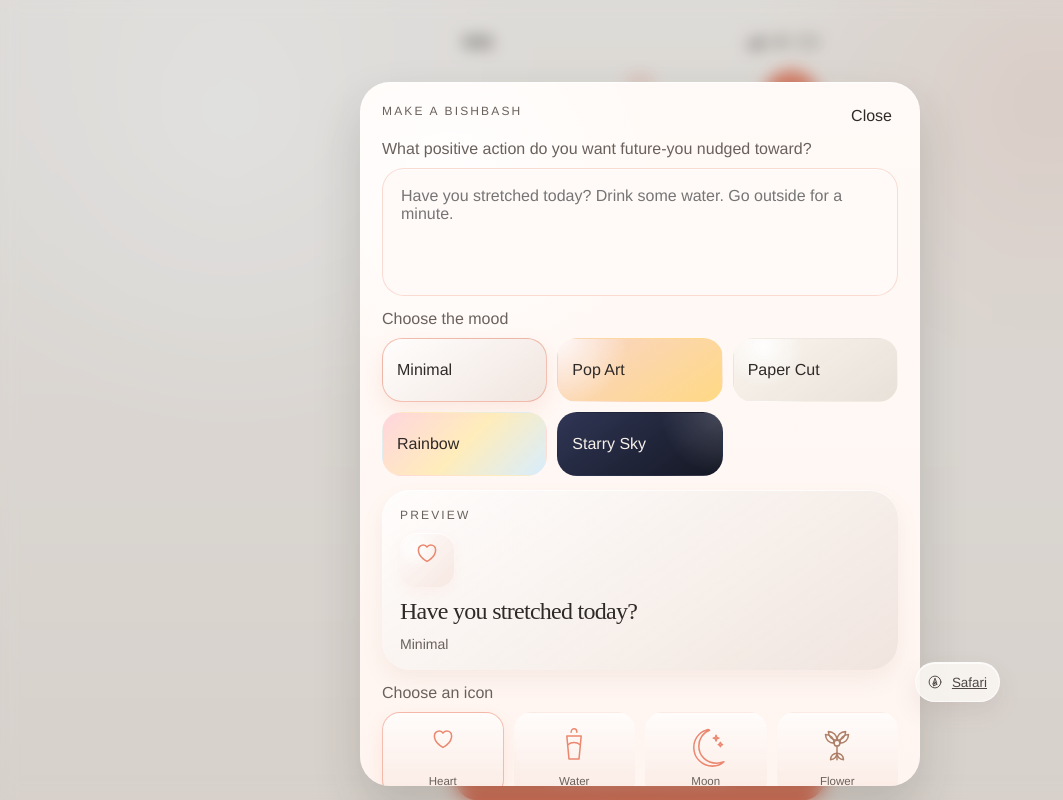
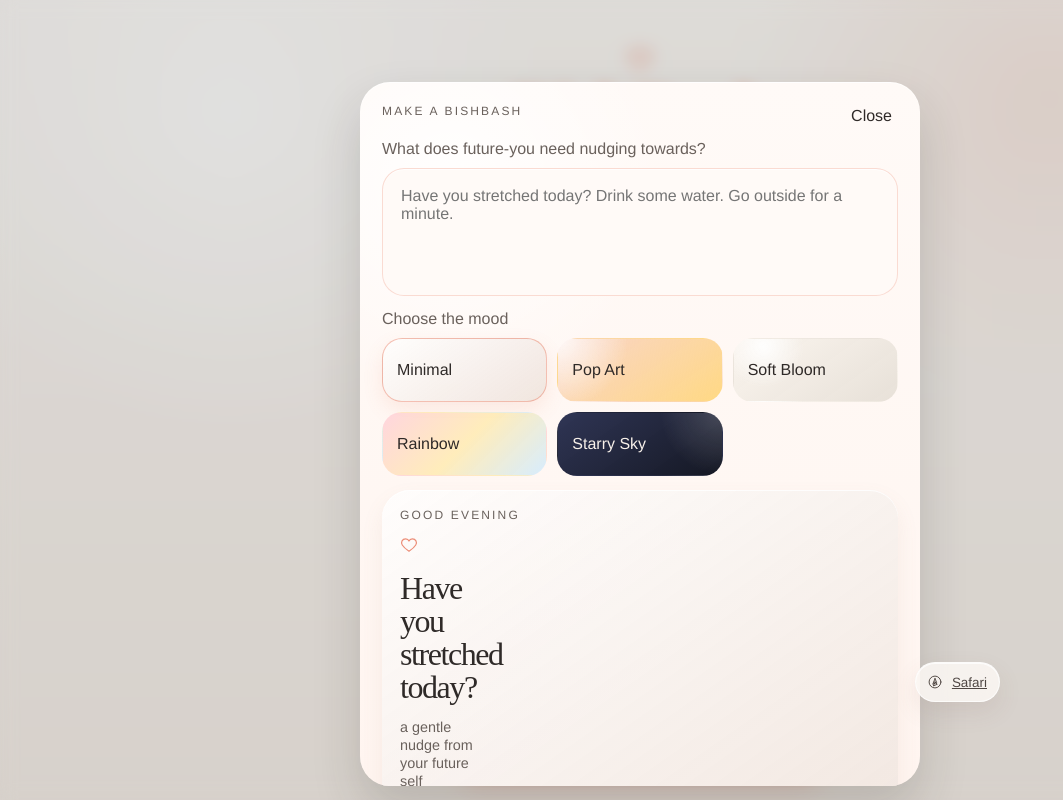
Before and after one commit to drlizlondon/mybishbash, a React (Vite) app: page / in a window 1280 px wide. Both pictures are taken after a click on the button "Make your first BishBash". Shown: the whole page, without its empty margins (0-1063 px from the left). Built offline with nearby package versions, Linux system fonts and the light colour scheme.

Commit message:
Refine onboarding and live theme composer

```diff
--- a/src/App.jsx
+++ b/src/App.jsx
@@ -24,6 +24,11 @@ import {
   isEligible,
   normalizeCards,
 } from "./utils";
+
+function resolveTheme(theme) {
+  if (theme === "Paper Cut") return "Soft Bloom";
+  return THEMES.includes(theme) ? theme : THEMES[0];
+}
 
 function pickRandomHomeCardForDisplay(currentCards, timezone) {
   const normalized = normalizeCards(currentCards, new Date(), timezone);
@@ -62,8 +67,11 @@ function pickRandomHomeCardForDisplay(currentCards, timezone) {
 function buildInitialState() {
   const profile = loadProfile();
   const setupComplete = loadSetupComplete();
-  const mood = loadMood();
-  const cards = normalizeCards(loadCards(), new Date(), profile.timezone);
+  const mood = resolveTheme(loadMood());
+  const cards = normalizeCards(loadCards(), new Date(), profile.timezone).map((card) => ({
+    ...card,
+    theme: resolveTheme(card.theme),
+  }));
 
   if (!setupComplete) {
     return {
@@ -781,7 +789,7 @@ function App() {
 
 function Composer({ initialCard, onClose, onSave }) {
   const [promptText, setPromptText] = useState(initialCard?.promptText ?? "");
-  const [theme, setTheme] = useState(initialCard?.theme ?? THEMES[0]);
+  const [theme, setTheme] = useState(resolveTheme(initialCard?.theme));
   const [icon, setIcon] = useState(initialCard?.icon ?? "heart");
   const [frequency, setFrequency] = useState(initialCard?.frequency ?? "once_daily");
   const [timingWindows, setTimingWindows] = useState(initialCard?.timingWindows ?? ["morning", "day", "evening"]);
@@ -808,7 +816,7 @@ function Composer({ initialCard, onClose, onSave }) {
           </button>
         </div>
         <label className="field">
-          <span>What positive action do you want future-you nudged toward?</span>
+          <span>What does future-you need nudging towards?</span>
           <textarea
             value={promptText}
             onChange={(event) => {
@@ -840,12 +848,23 @@ function Composer({ initialCard, onClose, onSave }) {
           </div>
         </div>
         <div className={`composer-preview theme-${getThemeClass(theme)}`}>
-          <p className="eyebrow">Preview</p>
-          <div className="composer-preview-tile">
-            <CardIcon icon={icon} />
+          <p className="eyebrow">{getGreeting(new Date())}</p>
+          <span className="composer-mini-heart" aria-hidden="true">
+            <HeartGlyph />
+          </span>
+          <div className="composer-preview-copy">
+            <h3>{promptText.trim() || "Have you stretched today?"}</h3>
+            <p>a gentle nudge from your future self</p>
           </div>
-          <h3>{promptText.trim() || "Have you stretched today?"}</h3>
-          <p>{theme}</p>
+          <div className="composer-preview-scene" aria-hidden="true">
+            <div className="composer-preview-tile">
+              <CardIcon icon={icon} />
+            </div>
+            <span className="composer-sparkle composer-sparkle-one" />
+            <span className="composer-sparkle composer-sparkle-two" />
+            <span className="composer-sun" />
+            <span className="composer-horizon" />
+          </div>
         </div>
         <div className="field">
           <span>Choose an icon</span>
@@ -1198,28 +1217,15 @@ function Onboarding({ onCreate }) {
   return (
     <div className="overlay-screen onboarding-screen">
       <div className="onboarding-shell">
-        <div className="onboarding-topbar" aria-hidden="true">
-          <span className="mock-time">9:41</span>
-          <div className="mock-status">
-            <span className="status-signal" />
-            <span className="status-wifi" />
-            <span className="status-battery" />
-          </div>
-        </div>
-
         <header className="onboarding-brand">
           <span className="onboarding-heart" aria-hidden="true">
             <HeartGlyph />
           </span>
-          <button type="button" className="onboarding-plus" aria-label="Create BishBash">
-            +
-          </button>
           <h1>BishBash</h1>
           <p>private little messages from your earlier self</p>
         </header>
 
         <article className="onboarding-feature-card">
-          <p className="eyebrow">Good morning</p>
           <span className="feature-mini-heart" aria-hidden="true">
             <HeartGlyph />
           </span>
--- a/src/styles.css
+++ b/src/styles.css
@@ -521,26 +521,65 @@ textarea {
 }
 
 .composer-preview {
-  min-height: 180px;
+  min-height: 240px;
   border-radius: 28px;
   padding: 18px;
-  display: flex;
-  flex-direction: column;
-  justify-content: space-between;
+  display: grid;
+  gap: 14px;
+  align-content: space-between;
   box-shadow:
     var(--shadow-soft),
     inset 0 1px 0 rgba(255, 255, 255, 0.8);
   margin-bottom: 14px;
+  overflow: hidden;
+  position: relative;
 }
 
 .composer-preview .eyebrow {
   margin-bottom: 0;
 }
 
+.composer-mini-heart {
+  width: 18px;
+  color: rgba(233, 120, 93, 0.84);
+}
+
+.composer-preview-copy {
+  display: grid;
+  gap: 14px;
+  max-width: 11ch;
+}
+
+.composer-preview h3 {
+  margin: 0;
+  font-family: "Iowan Old Style", "Baskerville", "Times New Roman", serif;
+  font-size: 2rem;
+  line-height: 1.03;
+  font-weight: 500;
+  letter-spacing: -0.045em;
+  color: var(--charcoal);
+}
+
+.composer-preview-copy p {
+  margin: 0;
+  color: var(--ink-muted);
+  font-size: 0.9rem;
+  line-height: 1.25;
+  max-width: 10ch;
+}
+
+.composer-preview-scene {
+  position: relative;
+  min-height: 82px;
+}
+
 .composer-preview-tile {
-  width: 54px;
-  height: 54px;
-  border-radius: 16px;
+  position: absolute;
+  right: 8px;
+  bottom: 0;
+  width: 58px;
+  height: 58px;
+  border-radius: 18px;
   display: grid;
   place-items: center;
   background:
@@ -548,23 +587,49 @@ textarea {
     linear-gradient(135deg, rgba(255, 255, 255, 0.42), rgba(243, 214, 203, 0.48));
   box-shadow:
     inset 0 1px 0 rgba(255, 255, 255, 0.92),
-    0 6px 14px rgba(233, 120, 93, 0.06);
-}
-
-.composer-preview h3 {
-  margin: 0;
-  font-family: "Iowan Old Style", "Baskerville", "Times New Roman", serif;
-  font-size: 1.5rem;
-  line-height: 1.08;
-  font-weight: 500;
-  letter-spacing: -0.03em;
-  color: var(--charcoal);
-}
-
-.composer-preview p:last-child {
-  margin: 0;
-  color: var(--ink-muted);
-  font-size: 0.88rem;
+    0 8px 16px rgba(233, 120, 93, 0.08);
+}
+
+.composer-sparkle {
+  position: absolute;
+  width: 8px;
+  height: 8px;
+  background: rgba(255, 255, 255, 0.9);
+  clip-path: polygon(50% 0, 62% 38%, 100% 50%, 62% 62%, 50% 100%, 38% 62%, 0 50%, 38% 38%);
+}
+
+.composer-sparkle-one {
+  right: 72px;
+  top: 8px;
+}
+
+.composer-sparkle-two {
+  right: 106px;
+  top: 30px;
+  width: 6px;
+  height: 6px;
+}
+
+.composer-sun {
+  position: absolute;
+  right: 20px;
+  bottom: 8px;
+  width: 72px;
+  height: 72px;
+  border-radius: 999px;
+  background: radial-gradient(circle, rgba(255, 248, 223, 0.98) 0%, rgba(255, 242, 209, 0.58) 52%, rgba(255, 242, 209, 0) 76%);
+}
+
+.composer-horizon {
+  position: absolute;
+  left: -12px;
+  right: -12px;
+  bottom: 20px;
+  height: 40px;
+  border-top: 1px solid rgba(255, 245, 239, 0.72);
+  background:
+    linear-gradient(180deg, rgba(255, 247, 242, 0.12) 0%, rgba(255, 242, 236, 0.5) 100%);
+  border-radius: 50% 50% 0 0 / 36% 36% 0 0;
 }
 
 .overlay-screen {
@@ -780,88 +845,9 @@ textarea {
 .onboarding-shell {
   width: min(100%, 372px);
   min-height: min(100%, 760px);
-  padding: 10px 0 8px;
+  padding: 18px 0 8px;
   display: grid;
   gap: 18px;
-}
-
-.onboarding-topbar {
-  display: flex;
-  align-items: center;
-  justify-content: space-between;
-  padding: 0 10px;
-  color: #171513;
-  font-weight: 600;
-}
-
-.mock-time {
-  font-size: 0.92rem;
-  letter-spacing: -0.02em;
-}
-
-.mock-status {
-  display: flex;
-  align-items: center;
-  gap: 8px;
-}
-
-.status-signal,
-.status-wifi {
-  width: 16px;
-  height: 11px;
-  display: inline-block;
-  position: relative;
-}
-
-.status-signal::before {
-  content: "";
-  position: absolute;
-  inset: 0;
-  background:
-    linear-gradient(90deg, #171513 0 18%, transparent 18% 28%, #171513 28% 46%, transparent 46% 56%, #171513 56% 76%, transparent 76% 86%, #171513 86% 100%);
-  clip-path: polygon(0 100%, 0 70%, 18% 70%, 18% 52%, 46% 52%, 46% 30%, 76% 30%, 76% 8%, 100% 8%, 100% 100%);
-}
-
-.status-wifi::before {
-  content: "";
-  position: absolute;
-  left: 1px;
-  top: 1px;
-  width: 13px;
-  height: 9px;
-  border: 2px solid #171513;
-  border-color: #171513 transparent transparent transparent;
-  border-radius: 50%;
-}
-
-.status-wifi::after {
-  content: "";
-  position: absolute;
-  left: 5px;
-  top: 5px;
-  width: 5px;
-  height: 5px;
-  background: #171513;
-  border-radius: 50%;
-}
-
-.status-battery {
-  width: 20px;
-  height: 10px;
-  border: 1.8px solid #171513;
-  border-radius: 3px;
-  position: relative;
-}
-
-.status-battery::after {
-  content: "";
-  position: absolute;
-  right: -3px;
-  top: 2px;
-  width: 2px;
-  height: 4px;
-  background: #171513;
-  border-radius: 1px;
 }
 
 .onboarding-brand {
@@ -894,20 +880,6 @@ textarea {
 .onboarding-heart {
   width: 26px;
   color: rgba(233, 120, 93, 0.86);
-}
-
-.onboarding-plus {
-  position: absolute;
-  top: 2px;
-  right: 8px;
-  width: 54px;
-  height: 54px;
-  border: 0;
-  border-radius: 999px;
-  background: linear-gradient(180deg, #ef8c72 0%, var(--coral) 100%);
-  color: white;
-  font-size: 1.8rem;
-  box-shadow: 0 14px 24px rgba(233, 120, 93, 0.18);
 }
 
 .onboarding-feature-card {
@@ -934,7 +906,7 @@ textarea {
 .feature-mini-heart {
   width: 18px;
   color: rgba(233, 120, 93, 0.82);
-  margin-bottom: 20px;
+  margin-bottom: 22px;
 }
 
 .onboarding-feature-card h2 {
@@ -960,7 +932,7 @@ textarea {
   position: relative;
   flex: 1;
   min-height: 132px;
-  margin-top: 18px;
+  margin-top: 12px;
 }
 
 .feature-star {
@@ -1008,6 +980,16 @@ textarea {
   bottom: 50px;
   height: 2px;
   background: linear-gradient(90deg, rgba(255, 240, 233, 0) 0%, rgba(255, 239, 233, 0.82) 18%, rgba(255, 239, 233, 0.82) 82%, rgba(255, 240, 233, 0) 100%);
+}
+
+.feature-scene::before {
+  content: "";
+  position: absolute;
+  inset: auto -4% 0;
+  height: 138px;
+  background:
+    radial-gradient(circle at 24% 24%, rgba(255, 255, 255, 0.16), transparent 20%),
+    linear-gradient(180deg, rgba(255, 243, 237, 0.12) 0%, rgba(255, 231, 221, 0.52) 100%);
 }
 
 .feature-reflection {
@@ -1338,24 +1320,30 @@ textarea {
 }
 
 .theme-black-and-white,
+.theme-soft-bloom,
 .theme-paper-cut {
   background:
     radial-gradient(circle at 18% 12%, rgba(255, 255, 255, 0.92), transparent 28%),
     linear-gradient(145deg, rgba(250, 244, 237, 0.96), rgba(230, 223, 214, 0.94));
 }
 
+.theme-soft-bloom .tile,
 .theme-paper-cut .tile {
   background:
     radial-gradient(circle at 30% 30%, rgba(255, 255, 255, 0.88), transparent 35%),
     linear-gradient(135deg, rgba(47, 42, 40, 0.1), rgba(255, 255, 255, 0.7));
 }
 
+.theme-soft-bloom .badge,
+.theme-soft-bloom .icon-illustration,
+.theme-soft-bloom .theme-showcase-card h3,
 .theme-paper-cut .badge,
 .theme-paper-cut .icon-illustration,
 .theme-paper-cut .theme-showcase-card h3 {
   color: #3a342f;
 }
 
+.app-mood.theme-soft-bloom,
 .app-mood.theme-paper-cut {
   background:
     radial-gradient(circle at 22% 12%, rgba(255, 255, 255, 0.74), transparent 28%),
--- a/src/utils.js
+++ b/src/utils.js
@@ -5,7 +5,7 @@ const THIRTY_MINUTES = 30 * 60 * 1000;
 export const THEMES = [
   "Minimal",
   "Pop Art",
-  "Paper Cut",
+  "Soft Bloom",
   "Rainbow",
   "Starry Sky",
 ];
@@ -15,7 +15,7 @@ export const PACKS = [
     id: "encouraging-bible-verses",
     title: "Bible Verse",
     description: "Gentle scripture-based BishBashes for the day.",
-    theme: "Paper Cut",
+    theme: "Soft Bloom",
     icon: "book",
     entries: [
       {
@@ -73,7 +73,7 @@ export const PACKS = [
     id: "extraordinary-lives",
     title: "Extraordinary Lives",
     description: "Real lives, real sources, small moments that widen the day.",
-    theme: "Paper Cut",
+    theme: "Soft Bloom",
     icon: "star",
     entries: [
       {
@@ -144,7 +144,7 @@ export const PACKS = [
     title: "Last Words & Final Reflections",
     description: "Carefully sourced final statements and closing thoughts.",
     entries: [],
-    theme: "Paper Cut",
+    theme: "Soft Bloom",
     comingSoon: true,
   },
   {
@@ -206,7 +206,7 @@ export const PACKS = [
     title: "The Weight of Time",
     description: "Historically grounded reminders of scale, age, and passing.",
     entries: [],
-    theme: "Paper Cut",
+    theme: "Soft Bloom",
     comingSoon: true,
   },
   {
@@ -249,7 +249,7 @@ export const PACKS = [
     title: "Motherhood Through Time",
     description: "Sourced glimpses of care, strain, love, and endurance.",
     entries: [],
-    theme: "Paper Cut",
+    theme: "Soft Bloom",
     comingSoon: true,
   },
 ];
@@ -447,6 +447,7 @@ export function formatTimeRemaining(ms) {
 }
 
 export function getThemeClass(theme) {
+  if (theme === "Paper Cut") return "soft-bloom";
   return theme.toLowerCase().replace(/\s+/g, "-");
 }
 
```
